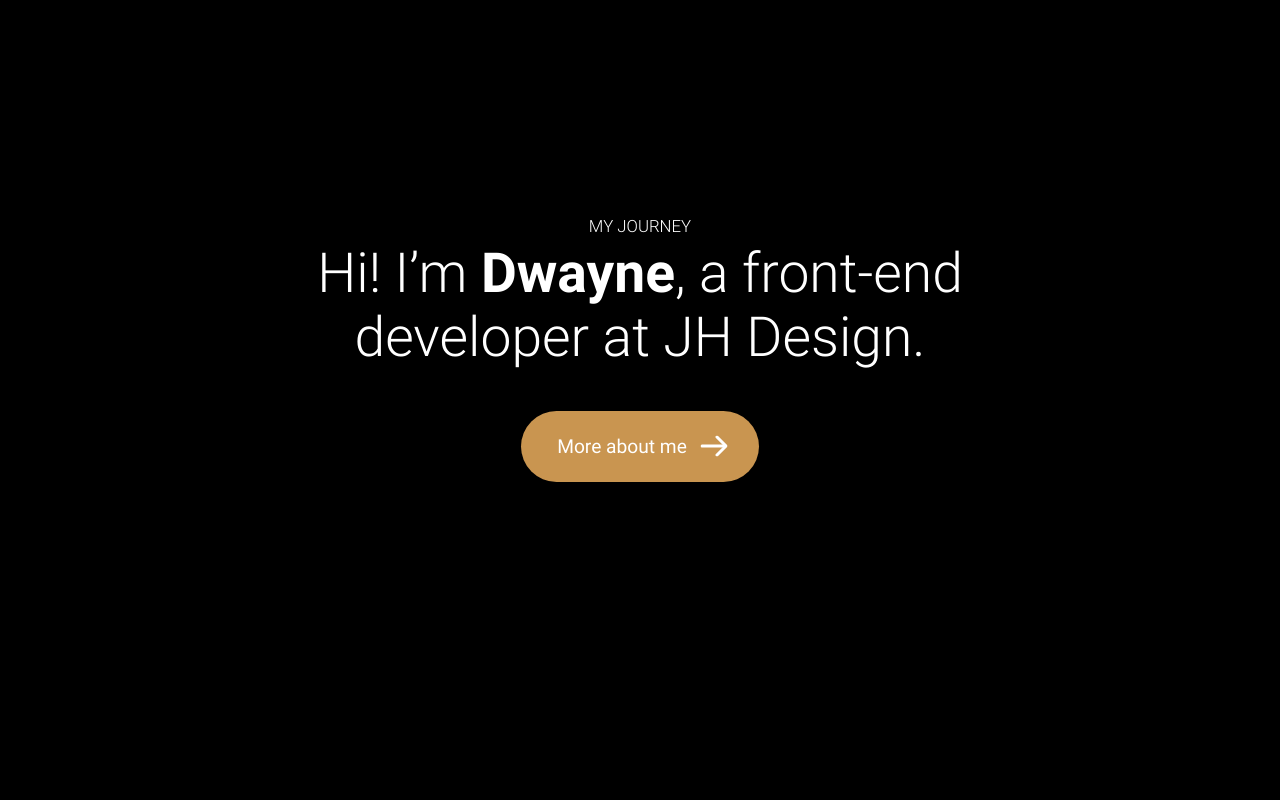
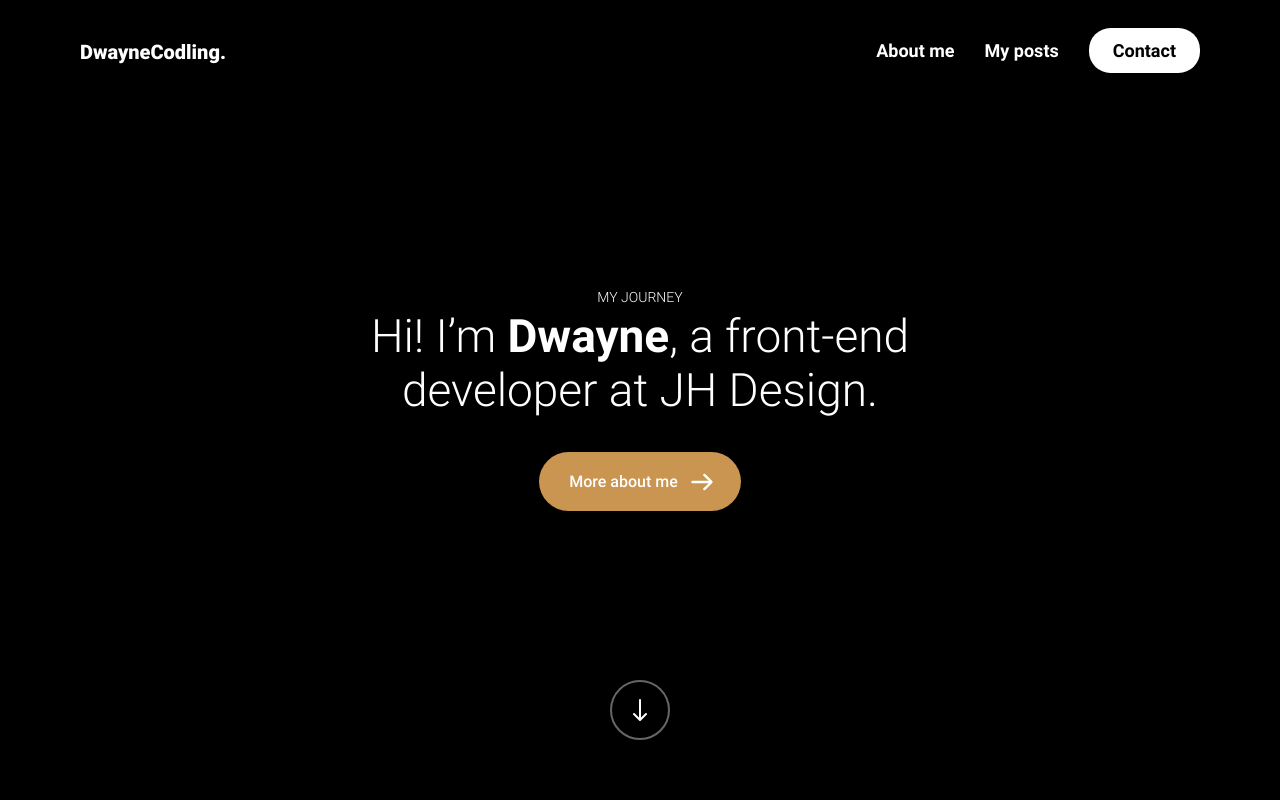
Before and after one commit to dwaynecodling/dwaynecodling, a PHP site: page /html/landing.html in a window 1280 px wide. Run offline with PHP 8.4, Linux system fonts and the light colour scheme.

Commit message:
worked on the hero some more

```diff
--- a/css/style.css
+++ b/css/style.css
@@ -19,6 +19,15 @@ Order Bae + Typography > General Layout > Grid > Page Layout  > Component
    It may be worth working out some
    media queries to build mobile-first instead?
 */
+:root {
+  --container: 120rem;
+  --container-padding: 2rem;
+  --heading-1: 3.2rem; }
+  @media screen and (min-width: 40em) {
+    :root {
+      --container-padding: 0;
+      --heading-1: 4.6rem; } }
+
 /* roboto-300 - latin */
 @font-face {
   font-family: 'Roboto';
@@ -70,8 +79,9 @@ Order Bae + Typography > General Layout > Grid > Page Layout  > Component
   /* Legacy iOS */ }
 
 .container {
+  padding: 0 var(--container-padding);
   width: 100%;
-  max-width: 1680px;
+  max-width: var(--container);
   margin: 0 auto; }
 
 @keyframes moveInLeft {
@@ -112,15 +122,6 @@ Order Bae + Typography > General Layout > Grid > Page Layout  > Component
 html {
   font-family: Roboto, sans-serif;
   font-size: 62.5%; }
-  @media (max-width: 75em) {
-    html {
-      font-size: 56.25%; } }
-  @media (max-width: 56.25em) {
-    html {
-      font-size: 50%; } }
-  @media (max-width: 112.5em) {
-    html {
-      font-size: 75%; } }
 
 body {
   box-sizing: border-box;
@@ -215,7 +216,9 @@ ul {
   font-size: 1.8rem;
   display: flex;
   justify-content: space-between;
-  padding: 4rem 8rem; }
+  padding: 4rem 8rem;
+  position: absolute;
+  width: 100%; }
 
 .navigation__logo {
   text-decoration: none;
@@ -231,7 +234,8 @@ ul {
   text-decoration: none;
   color: #fff;
   font-weight: 700;
-  position: relative; }
+  position: relative;
+  z-index: 1; }
   .navigation__link a:after {
     content: '';
     position: absolute;
@@ -259,6 +263,77 @@ ul {
   .navigation__link.link--alt a:after {
     width: 0; }
 
+.hero {
+  align-items: center;
+  display: flex;
+  flex-direction: column;
+  justify-content: center;
+  height: 100vh;
+  text-align: center;
+  position: relative; }
+  .hero__content {
+    max-width: 64rem;
+    padding: 0; }
+    @media screen and (min-width: 34em) {
+      .hero__content {
+        padding: 0 4rem; } }
+    @media screen and (min-width: 48em) {
+      .hero__content {
+        padding: 0; } }
+  .hero__subheading {
+    font-size: 1.4rem;
+    font-weight: lighter;
+    text-transform: uppercase;
+    margin-bottom: .4rem; }
+  .hero__heading {
+    font-size: var(--heading-1);
+    font-weight: lighter;
+    margin-bottom: 6rem; }
+    @media screen and (min-width: 40em) {
+      .hero__heading {
+        margin-bottom: 3.5rem; } }
+  .hero__button {
+    display: inline-block;
+    color: #fff;
+    font-size: 1.4rem;
+    text-decoration: none;
+    background-color: #c99550;
+    padding: 2rem;
+    border-radius: 3rem;
+    transition: .2s background-color; }
+    @media screen and (min-width: 40em) {
+      .hero__button {
+        font-size: 1.6rem;
+        padding: 2rem 3rem; } }
+    .hero__button:hover {
+      background-color: #c79048; }
+  .hero__button-content {
+    display: flex;
+    align-items: center; }
+  .hero__button-text {
+    font-weight: 500; }
+  .hero__button-arrow {
+    display: block;
+    margin-left: 1.2rem;
+    transform: scale(1); }
+    @media screen and (min-width: 40em) {
+      .hero__button-arrow {
+        margin-left: 1.5rem;
+        transform: scale(1.2); } }
+  .hero__down-arrow {
+    display: flex;
+    align-items: center;
+    justify-content: center;
+    border: .2rem solid #666;
+    border-radius: 50%;
+    bottom: 4rem;
+    position: absolute;
+    height: 6rem;
+    width: 6rem; }
+    @media screen and (min-width: 40em) {
+      .hero__down-arrow {
+        bottom: 6rem; } }
+
 .page {
   font-size: 1.2rem; }
   .page h3 {
--- a/html/landing.html
+++ b/html/landing.html
@@ -11,17 +11,26 @@
 </head>
 
 <body>
+
+    <nav class="navigation">
+        <a class="navigation__logo" href="home">DwayneCodling.</a>
+        <ul class="navigation__links">
+            <li class="navigation__link"><a href="about.html">About me</a></li>
+            <li class="navigation__link"><a href="post.html">My posts</a></li>
+            <li class="navigation__link link--alt"><a href="contact.html">Contact</a></li>
+        </ul>
+    </nav>
+
     <section>
         <div class="container">
             <div class="hero">
+                <div class="hero__content">
                     <p class="hero__subheading">My journey</p>
-                <h1 class="hero__heading">Hi! I’m <strong>Dwayne</strong>, a front-end
-                    <br>
-                    developer at JH Design.</h1>
+                    <h1 class="hero__heading">Hi! I’m <strong>Dwayne</strong>, a front-end developer at JH Design.</h1>
                     <a href="#" class="hero__button">
                         <span class="hero__button-content">
-                        <span class="hero__text">More about me</span>
-                        <svg class="hero__arrow" width="18" height="14" xmlns="http://www.w3.org/2000/svg">
+                            <span class="hero__button-text">More about me</span>
+                            <svg class="hero__button-arrow" width="18" height="14" xmlns="http://www.w3.org/2000/svg">
                                 <g transform="rotate(90 8 9)" fill-rule="nonzero" fill="none">
                                     <rect fill="#FFF" x="5" y="1" width="2" height="16" rx="1" />
                                     <path stroke="#FFF" stroke-width="2" stroke-linecap="round" stroke-linejoin="round"
@@ -31,50 +40,34 @@
                         </span>
                     </a>
                 </div>
+                <div class="hero__down-arrow">
+                    <?xml version="1.0" encoding="UTF-8"?>
+                    <svg width="14px" height="22px" viewBox="0 0 14 22" version="1.1" xmlns="http://www.w3.org/2000/svg"
+                        xmlns:xlink="http://www.w3.org/1999/xlink">
+                        <!-- Generator: Sketch 63.1 (92452) - https://sketch.com -->
+                        <title>down-arrow</title>
+                        <desc>Created with Sketch.</desc>
+                        <g id="Website" stroke="none" stroke-width="1" fill="none" fill-rule="evenodd">
+                            <g id="Landing-page" transform="translate(-833.000000, -787.000000)" fill-rule="nonzero">
+                                <rect id="Rectangle" fill="#000000" x="0" y="0" width="1680" height="2448"></rect>
+                                <g id="Group-9" transform="translate(810.000000, 767.000000)">
+                                    <g id="down-arrow"
+                                        transform="translate(30.000000, 30.500000) scale(1, -1) translate(-30.000000, -30.500000) translate(24.000000, 20.000000)">
+                                        <rect id="Rectangle" fill="#FFFFFF" x="5" y="1" width="2" height="20" rx="1">
+                                        </rect>
+                                        <polyline id="Path" stroke="#FFFFFF" stroke-width="2" stroke-linecap="round"
+                                            stroke-linejoin="round" points="12 6 6 0 0 6"></polyline>
+                                    </g>
+                                    <circle id="Oval" stroke="#666666" stroke-width="2" cx="30" cy="30" r="29"></circle>
+                                </g>
+                            </g>
+                        </g>
+                    </svg>
+                </div>
+            </div>
         </div>
     </section>
 
 </body>
 
-<style>
-    .hero {
-        text-align: center;
-        margin-top: 18rem;
-    }
-
-    .hero__subheading {
-        font-size: 1.4rem;
-        font-weight: lighter;
-        text-transform: uppercase;
-        margin-bottom: .4rem;
-    }
-
-    .hero__heading {
-        font-size: 4.6rem;
-        font-weight: lighter;
-        margin-bottom: 3.5rem;
-    }
-
-    .hero__button {
-        display: inline-block;
-        color: #fff;
-        font-size: 1.6rem;
-        text-decoration: none;
-        background-color: #c99550;
-        padding: 2rem 3rem;
-        border-radius: 3rem;
-    }
-
-    .hero__button-content {
-        display: flex;
-        align-items: center;
-    }
-
-    .hero__arrow {
-        display: block;
-        margin-left: 1.5rem;
-        transform: scale(1.5);
-    }
-</style>
-
 </html>
--- a/scss/abstracts/_variables.scss
+++ b/scss/abstracts/_variables.scss
@@ -63,5 +63,33 @@ $color-btn-background: #e6ecff;
 
 $transition: all .2s;
 
-$page-width: 1680px;
 $base-spacing: 1rem;
+
+// Breakpoints
+$breakpoints: (
+  breakpoint-0: 0,
+  breakpoint-1: 34em,
+  breakpoint-2: 40em,
+  breakpoint-3: 48em,
+  breakpoint-4: 62em,
+  breakpoint-5: 68em,
+  breakpoint-6: 75em,
+  breakpoint-7: 80em,
+  breakpoint-8: 82em,
+  breakpoint-9: 84em,
+  breakpoint-10: 90em,
+  breakpoint-11: 96em,
+  breakpoint-12: 120em
+) !default;
+
+// CSS Properties
+:root {
+  --container: 120rem;
+  --container-padding: #{$padding-small};
+  --heading-1: 3.2rem;
+
+  @media screen and (min-width: map-get($breakpoints, 'breakpoint-2')) {
+    --container-padding: 0;
+    --heading-1: 4.6rem;
+  }
+}
--- a/scss/base/_base.scss
+++ b/scss/base/_base.scss
@@ -9,20 +9,6 @@
 html {
   font-family: Roboto, sans-serif;
   font-size: 62.5%; // 1rem = 10px 10px/16px = 62.5%
-
-  @include respond(tab-land) {
-    // width < 1200px
-    font-size: 56.25%; // 1rem = 9px , 9/16
-}
-
-@include respond(tab-port) {
-  // width < 900px
-  font-size: 50%; // 1rem
-}
-
-@include respond(big-desktop) {
-  font-size: 75%;
-}
 }
 
 body {
--- a/scss/base/_sectioning.scss
+++ b/scss/base/_sectioning.scss
@@ -1,5 +1,6 @@
 .container {
+  padding: 0 var(--container-padding);
   width: 100%;
-  max-width: $page-width;
+  max-width: var(--container);
   margin: 0 auto;
 }
--- a/scss/components/_hero.scss
+++ b/scss/components/_hero.scss
@@ -0,0 +1,95 @@
+.hero {
+  align-items: center;
+  display: flex;
+  flex-direction: column;
+  justify-content: center;
+  height: 100vh;
+  text-align: center;
+  position: relative;
+
+  &__content {
+    max-width: 64rem;
+    padding: 0;
+
+    @media screen and (min-width: map-get($breakpoints, 'breakpoint-1')) {
+      padding: 0 4rem;
+    }
+
+    @media screen and (min-width: map-get($breakpoints, 'breakpoint-3')) {
+      padding: 0;
+    }
+  }
+
+  &__subheading {
+    font-size: 1.4rem;
+    font-weight: lighter;
+    text-transform: uppercase;
+    margin-bottom: .4rem;
+  }
+
+  &__heading {
+    font-size: var(--heading-1);
+    font-weight: lighter;
+    margin-bottom: $padding-large;
+
+    @media screen and (min-width: map-get($breakpoints, 'breakpoint-2')) {
+      margin-bottom: 3.5rem;
+    }
+  }
+
+  &__button {
+    display: inline-block;
+    color: #fff;
+    font-size: 1.4rem;
+    text-decoration: none;
+    background-color: $color-primary-gold;
+    padding: $padding-small;
+    border-radius: 3rem;
+    transition: .2s background-color;
+
+    @media screen and (min-width: map-get($breakpoints, 'breakpoint-2')) {
+      font-size: 1.6rem;
+      padding: $padding-small $padding-medium-1;
+    }
+
+    &:hover {
+      background-color: darken($color-primary-gold, 2%);
+    }
+  }
+
+  &__button-content {
+    display: flex;
+    align-items: center;
+  }
+
+  &__button-text {
+    font-weight: 500;
+  }
+
+  &__button-arrow {
+    display: block;
+    margin-left: 1.2rem;
+    transform: scale(1);
+
+    @media screen and (min-width: map-get($breakpoints, 'breakpoint-2')) {
+      margin-left: 1.5rem;
+      transform: scale(1.2);
+    }
+  }
+
+  &__down-arrow {
+    display: flex;
+    align-items: center;
+    justify-content: center;
+    border: .2rem solid #666;
+    border-radius: 50%;
+    bottom: 4rem;
+    position: absolute;
+    height: 6rem;
+    width: 6rem;
+
+    @media screen and (min-width: map-get($breakpoints, 'breakpoint-2')) {
+      bottom: 6rem;
+    }
+  }
+}
--- a/scss/components/_navigation.scss
+++ b/scss/components/_navigation.scss
@@ -3,6 +3,8 @@
   display: flex;
   justify-content: space-between;
   padding: 4rem 8rem;
+  position: absolute;
+  width: 100%;
 
 }
 
@@ -25,6 +27,7 @@
     color: $color-white;
     font-weight: 700;
     position: relative;
+    z-index: 1;
 
     &:after {
       content: '';
```
Lines whose indentation alone changed are shown as unchanged.
